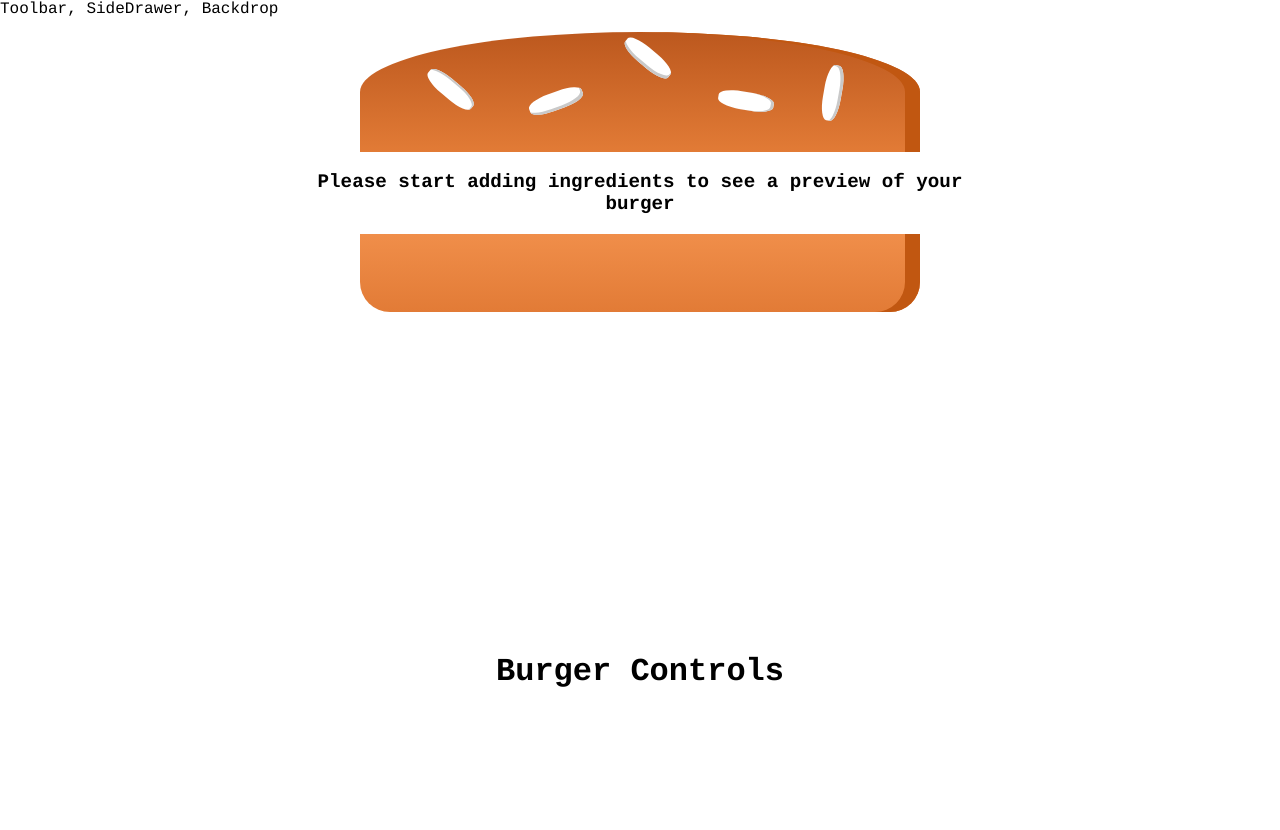
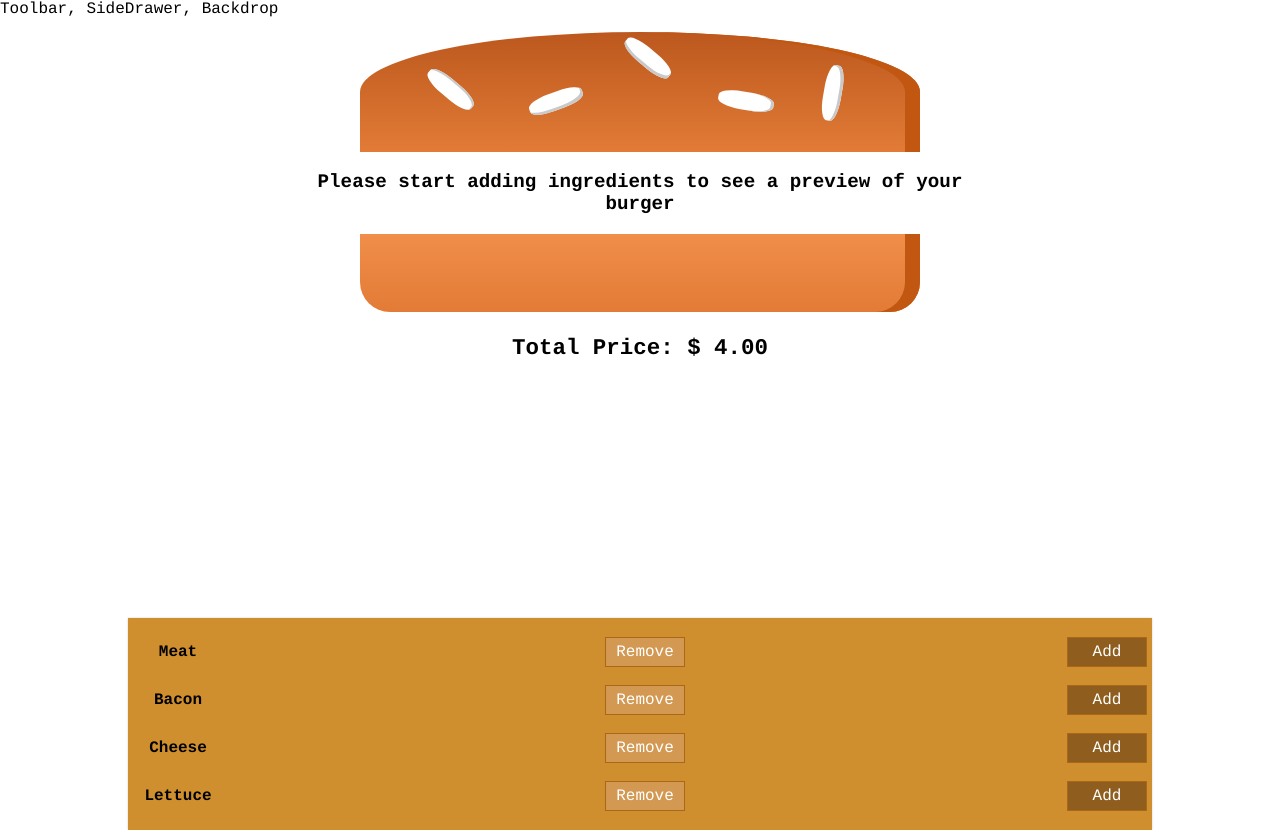
Before and after one commit to jack829/burger-app, a React app: page / in a window 1280 px wide. Before the commit the page ends 800 px from the top, so only its background shows below. Built offline with nearby package versions, Linux system fonts and the light colour scheme.

Commit message:
Add burger controls with dynamic adding/removing

```diff
--- /dev/null
+++ b/src/components/Burger/BuildControls/BuildControl/BuildControl.css
@@ -0,0 +1,56 @@
+.BuildControl {
+    display: flex;
+    justify-content: space-between;
+    align-items: center;
+    margin: 5px 0;
+}
+
+.BuildControl button {
+    display: block;
+    font: inherit;
+    padding: 5px;
+    margin: 0 5px;
+    width: 80px;
+    border: 1px solid #AA6817;
+    cursor: pointer;
+    outline: none;
+}
+
+.BuildControl button:disabled {
+    background-color: #AC9980;
+    border: 1px solid #7E7365;
+    color: #ccc;
+    cursor: default;
+}
+
+.BuildControl button:hover:disabled {
+    background-color: #AC9980;
+    color: #ccc;
+    cursor: not-allowed;
+}
+
+.Label {
+    padding: 10px;
+    font-weight: bold;
+    width: 80px;
+}
+
+.BuildControl .Less {
+    background-color: #D39952;
+    color: white;
+}
+
+.BuildControl .More {
+    background-color: #8F5E1E;
+    color: white;
+}
+
+.BuildControl .Less:hover, .BuildControl .Less:active {
+    background-color: #DAA972;
+    color: white;
+}
+
+.BuildControl .More:hover,.BuildControl .More:active {
+    background-color: #99703F;
+    color: white;
+}
--- /dev/null
+++ b/src/components/Burger/BuildControls/BuildControl/BuildControl.js
@@ -0,0 +1,16 @@
+import React from 'react';
+import {
+  BuildControl,
+  Label,
+  More,
+  Less } from './BuildControl.css';
+
+const buildControl = (props) => (
+  <div className={BuildControl}>
+    <div className={Label}>{props.label}</div>
+    <button className={Less} onClick={props.remove}>Remove</button>
+    <button className={More} onClick={props.add}>Add</button>
+  </div>
+);
+
+export default buildControl;
--- /dev/null
+++ b/src/components/Burger/BuildControls/BuildControls.css
@@ -0,0 +1,10 @@
+.BuildControls {
+  width: 100%;
+  display: flex;
+  background-color: #cf8f2e;
+  flex-flow: column;
+  text-align: center;
+  box-shadow: 0 0 2px #ccc;
+  margin: auto;
+  padding: 10px 0;
+}
--- /dev/null
+++ b/src/components/Burger/BuildControls/BuildControls.js
@@ -0,0 +1,27 @@
+import React from 'react';
+import classes from './BuildControls.css';
+import BuildControl from './BuildControl/BuildControl';
+
+const controls = [
+  { label: 'Meat', type: 'meat' },
+  { label: 'Bacon', type: 'bacon' },
+  { label: 'Cheese', type: 'cheese' },
+  { label: 'Lettuce', type: 'salad' },
+]
+
+const buildControls = (props) => (
+  <div className={classes.BuildControls}>
+    {controls.map((ctrl) => {
+      return (
+        <BuildControl key={ctrl.label}
+                      type={ctrl.type}
+                      label={ctrl.label}
+                      remove={props.addRemove.bind(this, 'remove', ctrl.type)}
+                      add={props.addRemove.bind(this, 'add', ctrl.type)}
+                      />
+      )
+    })}
+  </div>
+);
+
+export default buildControls;
--- a/src/components/Burger/Burger.css
+++ b/src/components/Burger/Burger.css
@@ -1,6 +1,7 @@
 .Burger {
   width: 100%;
   height: 250px;
+  overflow: scroll;
   margin: auto;
   text-align: center;
   font-weight: bold;
--- a/src/components/Burger/Burger.js
+++ b/src/components/Burger/Burger.js
@@ -4,23 +4,24 @@ import classes from './Burger.css';
 
 const START_ADDING = <p>Please start adding ingredients to see a preview of your burger</p>
 
+function formatPrice(price) {
+  const priceStr = `$ ${price}`;
+  const priceArr = priceStr.split('.')
+  if (priceArr.length > 1) {
+    if (priceArr[1].length === 1) priceArr[1] += '0';
+    return `${priceArr.join('.')}`;
+  } else {
+    return `${priceStr}.00`;
+  }
+}
+
 const burger = (props) => {
   const allIngredients = Object.keys(props.ingredients).map((ingredient) => {
-      // Old way
-      // let i = props.ingredients[ingredient]
-      // const ings = [];
-      // while (i) {
-      //   ings.push(<BurgerIngredient key={ingredient + 1} type={ingredient} />);
-      //   i--;
-      // }
-      // return ings;
-      // -----------------
-      // New way
-      // Create a new array whose length is the value of this object key
-      return [...Array(props.ingredients[ingredient])].map((_, i) => {
-        return <BurgerIngredient key={ingredient + i} type={ingredient} />
-      });
-    })
+    // Create a new array whose length is the value of this object key
+    return [...Array(props.ingredients[ingredient])].map((_, i) => {
+      return <BurgerIngredient key={ingredient + i} type={ingredient} />
+    });
+  })
     .reduce((base, current) => {
       return base.concat(current);
     }, [])
@@ -30,6 +31,7 @@ const burger = (props) => {
       <BurgerIngredient type="bread-top" />
       {allIngredients.length ? allIngredients : START_ADDING}
       <BurgerIngredient type="bread-bottom" />
+      <h3>Total Price: {formatPrice(props.totalPrice)}</h3>
     </div>
   )
 }
--- a/src/containers/BurgerBuilder/BurgerBuilder.js
+++ b/src/containers/BurgerBuilder/BurgerBuilder.js
@@ -1,6 +1,14 @@
 import React, { Component } from 'react';
 import Aux from '../../hoc/Aux';
 import Burger from '../../components/Burger/Burger';
+import BuildControls from '../../components/Burger/BuildControls/BuildControls';
+
+const PRICE_MAP = {
+  salad: 0,
+  meat: 1.5,
+  cheese: 0.75,
+  bacon: 1
+}
 
 class BurgerBuilder extends Component {
   state = {
@@ -9,14 +17,42 @@ class BurgerBuilder extends Component {
       cheese: 0,
       bacon: 0,
       meat: 0
+    },
+    totalPrice: 4
+  }
+
+  handleAddRemove(addRemove, type) {
+    let updatedPrice = this.state.totalPrice;
+    let updatedCount = this.state.ingredients[type];
+    switch (addRemove) {
+      case 'add':
+        updatedCount += 1;
+        updatedPrice += PRICE_MAP[type];
+        break;
+      case 'remove':
+        updatedCount -= 1;
+        updatedPrice -= PRICE_MAP[type];
+        break;
+      default:
+        updatedCount += 0;
+        updatedPrice += 0;
     }
+
+    if (updatedCount < 0) return;
+
+    const updatedIngredients = { ...this.state.ingredients, [type]: updatedCount };
+
+    this.setState({
+      ingredients: updatedIngredients,
+      totalPrice: updatedPrice
+    })
   }
 
   render() {
     return (
       <Aux>
-        <Burger ingredients={this.state.ingredients}/>
-        <h1>Burger Controls</h1>
+        <Burger ingredients={this.state.ingredients} totalPrice={this.state.totalPrice} />
+        <BuildControls addRemove={this.handleAddRemove.bind(this)}/>
       </Aux>
     )
   }
```
